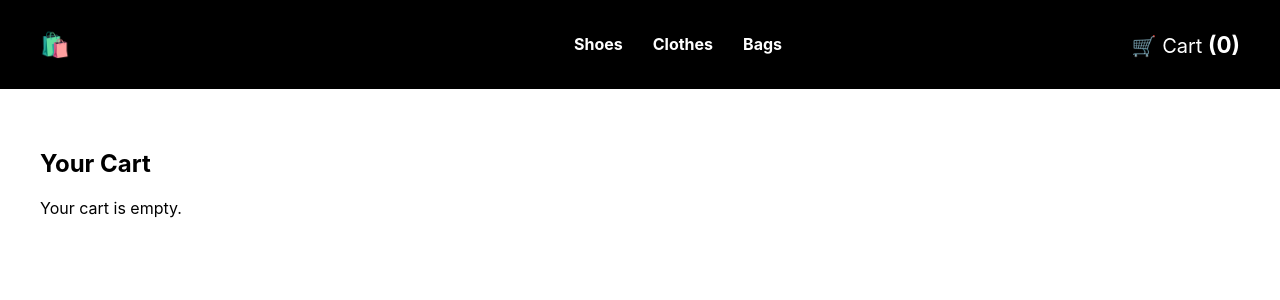
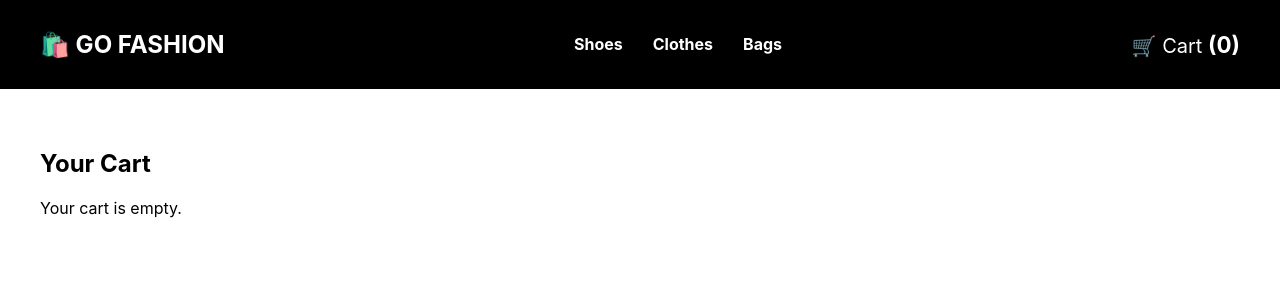
Before and after one commit to Mohammad-Rakib-Rtl/ft_fasion_frontend, a React (Create React App) app: page /cart in a window 1280 px wide. Shown: the top 300 px of the page. Built offline with nearby package versions, Linux system fonts and the light colour scheme.

Commit message:
feat: update content 0002

```diff
--- a/src/components/Navbar.js
+++ b/src/components/Navbar.js
@@ -17,7 +17,7 @@ function Navbar() {
       }}
     >
       {/* Left side logo/title */}
-      <Link to="/" style={{ textDecoration: "none", color: "black" }}>
+      <Link to="/" style={{ textDecoration: "none", color: "white" }}>
         <h2>🛍️ GO FASHION</h2>
       </Link>
 
--- a/src/pages/Cart.js
+++ b/src/pages/Cart.js
@@ -84,7 +84,7 @@ function Cart() {
             }}
           >
             <thead>
-              <tr style={{ backgroundColor: "#ff6600", color: "white" }}>
+              <tr style={{ backgroundColor: "#000000", color: "white" }}>
                 <th style={{ padding: "10px", border: "1px solid #ddd" }}>
                   Product
                 </th>
```
